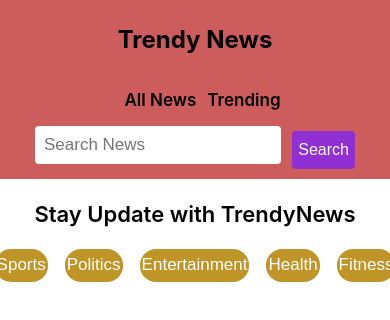
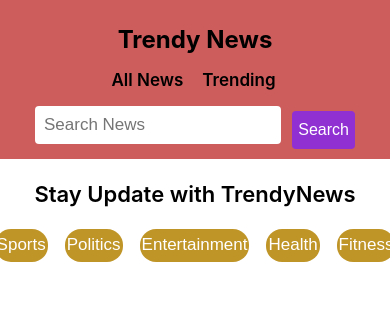
Before and after one commit to Saima9/Global-NewsWave, a React (Create React App) app in the folder global-news-wave/: page / in a window 390 px wide. Shown: the top 320 px of the page. Built offline with nearby package versions, Linux system fonts and the light colour scheme; no server answers.

Commit message:
make it responsive index.css

```diff
--- a/global-news-wave/src/index.css
+++ b/global-news-wave/src/index.css
@@ -51,6 +51,8 @@ nav ul{
   justify-content: center;
   gap:41px;
   flex-wrap: wrap;
+  margin-left: 10px;
+  margin-right: 10px;
 
 }
 
@@ -122,7 +124,7 @@ nav ul{
   font-size: 26px;
 }
 
-@media (max-width: 480px) {
+@media (max-width: 650px) {
   nav {
     flex-direction: column;
     padding: 5px;
@@ -136,6 +138,18 @@ nav ul{
   .cardContainer {
     flex-direction: column;
     align-items: center;
+  }
+  h1{
+    padding-bottom: 0px;
+    margin-bottom: 0px;
+  }
+  .text-a{
+    padding-left: 8px;
+  }
+
+  .text-b {
+  margin-right: 18px;
+  padding-left: 8px;
   }
 
   .card {
```
